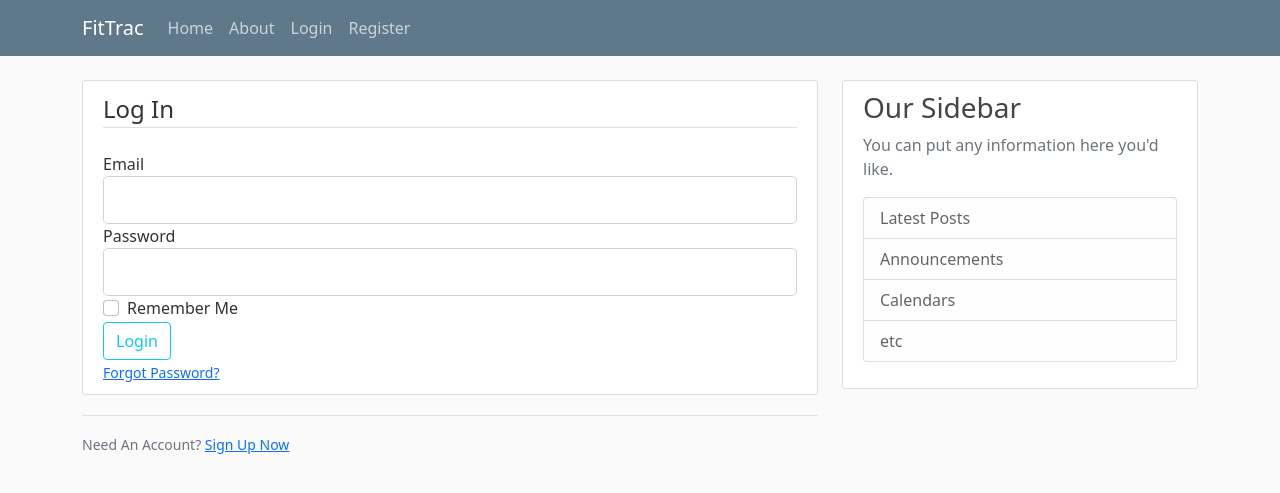
After one commit to nevarezomar/capstone, a Flask app: page /login in a window 1280 px wide. The commit adds this page. Shown: the top 493 px of the page. Run offline with Flask 2, Linux system fonts and the light colour scheme.

Commit message:
Added sign-up and login pages

```diff
--- a/application.py
+++ b/application.py
@@ -1,17 +1,20 @@
-from flask import Flask, render_template, url_for
+from flask import Flask, render_template, url_for, flash, redirect
+from forms import RegistrationForm, LoginForm
 
 application = Flask(__name__)
+
+application.config['SECRET_KEY'] = '9fe2cf6f218f9017cb0f237ec1621555'
 
 posts = [
     {
         'author': 'Omar Nevarez',
-        'title': 'Blog Post 1',
+        'title': 'Workout 1',
         'content': 'First posted content',
         'date_posted': 'January 28, 2022'
     },
     {
         'author': 'Not Omar',
-        'title': 'Blog Post 2',
+        'title': 'Workout 2',
         'content': 'Second posted content',
         'date_posted': 'January 29, 2022'
     }
@@ -28,5 +31,26 @@
 def about():
     return render_template('about.html', title='About')
 
+@application.route("/register", methods=['GET', 'POST'])
+def register():
+    form = RegistrationForm()
+    if form.validate_on_submit():
+        flash(f'Account created for {form.username.data}!', 'success')
+        return redirect(url_for('home'))
+    return render_template('register.html', title='Register', form=form)
+
+@application.route("/login", methods=['GET', 'POST'])
+def login():
+    form = LoginForm()
+    if form.validate_on_submit():
+        if form.email.data == 'admin@blog.com' and form.password.data == 'password':
+            flash('You have been logged in!', 'success')
+            return redirect(url_for('home'))
+        else:
+            flash('Login Unsuccessful. Please check username and password', 'danger')
+    return render_template('login.html', title='Login', form=form)
+
+
+
 if __name__ == '__main__':
     application.run(debug = True)
--- /dev/null
+++ b/forms.py
@@ -0,0 +1,22 @@
+from flask_wtf import FlaskForm
+from wtforms import StringField, PasswordField, SubmitField, BooleanField
+from wtforms.validators import DataRequired, Length, Email, EqualTo
+
+
+class RegistrationForm(FlaskForm):
+    username = StringField('Username',
+                        validators=[DataRequired(), Length(min=2, max=20)])
+    email = StringField('Email',
+                        validators=[DataRequired(), Email()])
+    password = PasswordField('Password', validators=[DataRequired()])
+    confirm_password = PasswordField('Confirm Password',
+                        validators=[DataRequired(), EqualTo('password')])
+    submit = SubmitField('Sign Up')
+
+
+class LoginForm(FlaskForm):
+    email = StringField('Email',
+                        validators=[DataRequired(), Email()])
+    password = PasswordField('Password', validators=[DataRequired()])
+    remember = BooleanField('Remember Me')
+    submit = SubmitField('Login')
--- a/templates/base.html
+++ b/templates/base.html
@@ -20,7 +20,7 @@
     <header class="site-header">
         <nav class="navbar navbar-expand-md navbar-dark bg-steel fixed-top">
           <div class="container">
-            <a class="navbar-brand mr-4" href="/">Flask Blog</a>
+            <a class="navbar-brand mr-4" href="/">FitTrac</a>
             <button class="navbar-toggler" type="button" data-toggle="collapse" data-target="#navbarToggle" aria-controls="navbarToggle" aria-expanded="false" aria-label="Toggle navigation">
               <span class="navbar-toggler-icon"></span>
             </button>
--- /dev/null
+++ b/templates/login.html
@@ -0,0 +1,52 @@
+{% extends "base.html" %}
+{% block content %}
+    <div class="content-section">
+        <form method="POST" action="#">
+            {{ form.hidden_tag() }}
+            <fieldset class="form-group">
+                <legend class="border-bottom mb-4">Log In</legend>
+                <div class="form-group">
+                    {{ form.email.label(class="form-control-label") }}
+                    {% if form.email.errors %}
+                        {{ form.email(class="form-control form-control-lg is-invalid") }}
+                        <div class="invalid-feedback">
+                            {% for error in form.email.errors %}
+                                <span>{{ error }}</span>
+                            {% endfor %}
+                        </div>
+                    {% else %}
+                        {{ form.email(class="form-control form-control-lg") }}
+                    {% endif %}
+                </div>
+                <div class="form-group">
+                    {{ form.password.label(class="form-control-label") }}
+                    {% if form.password.errors %}
+                        {{ form.password(class="form-control form-control-lg is-invalid") }}
+                        <div class="invalid-feedback">
+                            {% for error in form.password.errors %}
+                                <span>{{ error }}</span>
+                            {% endfor %}
+                        </div>
+                    {% else %}
+                        {{ form.password(class="form-control form-control-lg") }}
+                    {% endif %}
+                </div>
+                <div class="form-check">
+                    {{ form.remember(class="form-check-input") }}
+                    {{ form.remember.label(class="form-check-label") }}
+                </div>
+            </fieldset>
+            <div class="form-group">
+                {{ form.submit(class="btn btn-outline-info") }}
+            </div>
+            <small class="text-muted ml-2">
+                <a href="#">Forgot Password?</a>
+            </small>
+        </form>
+    </div>
+    <div class="border-top pt-3">
+        <small class="text-muted">
+            Need An Account? <a class="ml-2" href="{{ url_for('register') }}">Sign Up Now</a>
+        </small>
+    </div>
+{% endblock content %}
```
Also changed, not shown: templates/register.html (added, +72 -0 lines).
